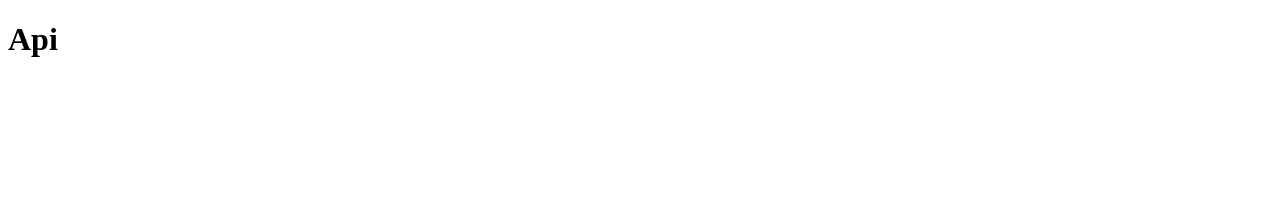
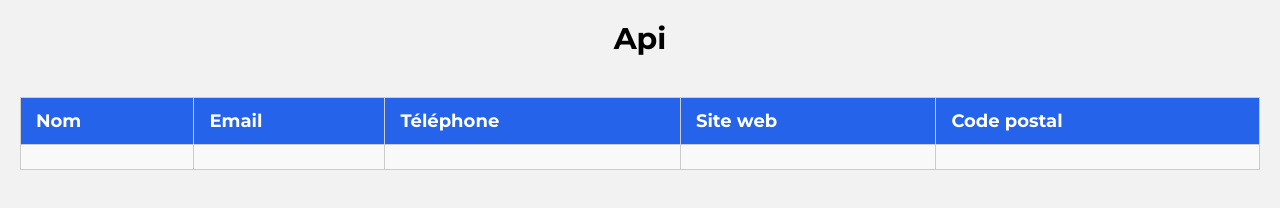
Before and after one commit to Pisc09/fetchapi, a plain HTML site: page index.html in a window 1280 px wide. Drawn offline with Linux system fonts and the light colour scheme; no server answers.

Commit message:
avec for

```diff
--- a/index.html
+++ b/index.html
@@ -3,23 +3,31 @@
   <head>
     <meta charset="UTF-8" />
     <meta name="viewport" content="width=device-width, initial-scale=1.0" />
+    <link rel="preconnect" href="https://fonts.googleapis.com" />
+    <link rel="preconnect" href="https://fonts.gstatic.com" crossorigin />
+    <link
+      href="https://fonts.googleapis.com/css2?family=Inter:ital,opsz,wght@0,14..32,100..900;1,14..32,100..900&family=Montserrat:ital,wght@0,100..900;1,100..900&display=swap"
+      rel="stylesheet"
+    />
     <script src="scripts.js" defer></script>
+    <link rel="stylesheet" href="styles.css" />
     <title>API</title>
   </head>
   <body>
     <h1>Api</h1>
-    <h2></h2>
     <table>
       <thead>
         <tr>
-          <th></th>
-          <th></th>
-          <th></th>
-          <th></th>
+          <th>Nom</th>
+          <th>Email</th>
+          <th>Téléphone</th>
+          <th>Site web</th>
+          <th>Code postal</th>
         </tr>
       </thead>
       <tbody>
         <tr>
+          <td></td>
           <td></td>
           <td></td>
           <td></td>
--- a/scripts.js
+++ b/scripts.js
@@ -1,24 +1,26 @@
 const BASE_URL = "https://jsonplaceholder.typicode.com/";
 console.log(BASE_URL);
 
-let usersName;
-let showUsers;
-const h2 = document.querySelector("h2");
+console.log(table);
 
 async function callApi() {
-  const response = await fetch(BASE_URL + "users/1");
+  const response = await fetch(BASE_URL + "users");
   const data = await response.json();
-  //   console.log(data);
-  console.log("test");
+  console.log(data);
 
-  usersName = data;
-  console.log(usersName);
-  return usersName;
+  return data;
 }
 callApi();
 
-callApi().then((usersName) => {
-  showUsers = usersName;
-  console.log(showUsers);
-  h2.append(usersName.name);
-});
+async function showData() {
+  for (let i = 0; i < users.length; i++) {
+    const users = await callApi();
+    const table = document.querySelectorAll("td");
+    table[0].textContent = users.name;
+    table[1].textContent = users.email;
+    table[2].textContent = users.phone;
+    table[3].textContent = users.website;
+    table[4].textContent = users.address.zipcode;
+  }
+}
+showData();
--- /dev/null
+++ b/styles.css
@@ -0,0 +1,57 @@
+*,
+::before,
+::after {
+  box-sizing: border-box;
+  margin: 0;
+  padding: 0;
+}
+
+html,
+body {
+  width: 100vw;
+  height: 100vh;
+  background-color: #f2f2f2;
+
+  font-family: "Montserrat", sans-serif;
+  font-size: 10px;
+  font-optical-sizing: auto;
+  font-weight: 500;
+  font-style: normal;
+}
+
+body {
+  display: flex;
+  flex-direction: column;
+  align-items: center;
+  gap: 2em;
+  padding: 2em;
+}
+h1 {
+  font-size: 3rem;
+}
+
+table {
+  width: 100%;
+  border-collapse: collapse;
+  margin-top: 20px;
+  background-color: #f9f9f9;
+  /* border-radius: 50px; */
+}
+thead {
+  background-color: #2563eb;
+  color: white;
+}
+th,
+td {
+  font-size: 1.8rem;
+  border: 1px solid #ccc;
+  padding: 12px 15px;
+  text-align: left;
+}
+tbody tr:nth-child(even) {
+  background-color: #f2f2f2;
+}
+
+tbody tr:hover {
+  background-color: #ddd;
+}
```
